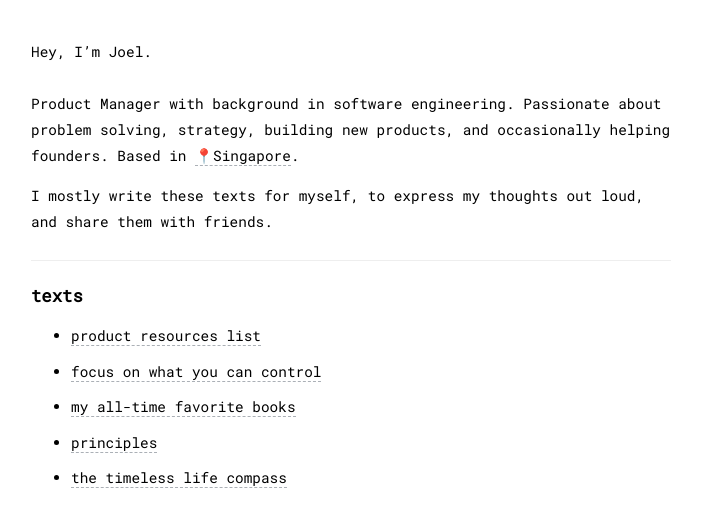
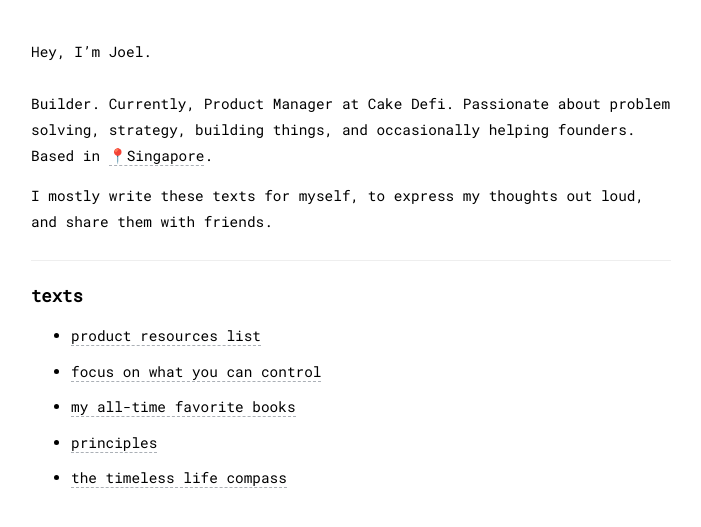
Before and after one commit to loverajoel/loverajoel.github.io, a Jekyll site: the page built from index.md, in a window 1280 px wide. Shown: the top 527 px of the page, without its empty margins (289-990 px from the left). Built offline with Jekyll 4.4.1, drawn with Linux system fonts in a browser that asks for light colours.

Commit message:
Update index.md

```diff
--- a/index.md
+++ b/index.md
@@ -2,6 +2,6 @@
 layout: home
 ---
 <span>Hey, I'm Joel.</span><br><br>
-Product Manager with background in software engineering. Passionate about problem solving, strategy, building new products, and occasionally helping founders. Based in [📍Singapore](https://en.wikipedia.org/wiki/Singapore).
+Builder. Currently, Product Manager at Cake Defi. Passionate about problem solving, strategy, building things, and occasionally helping founders. Based in [📍Singapore](https://en.wikipedia.org/wiki/Singapore).
 
 I mostly write these texts for myself, to express my thoughts out loud, and share them with friends.
```
